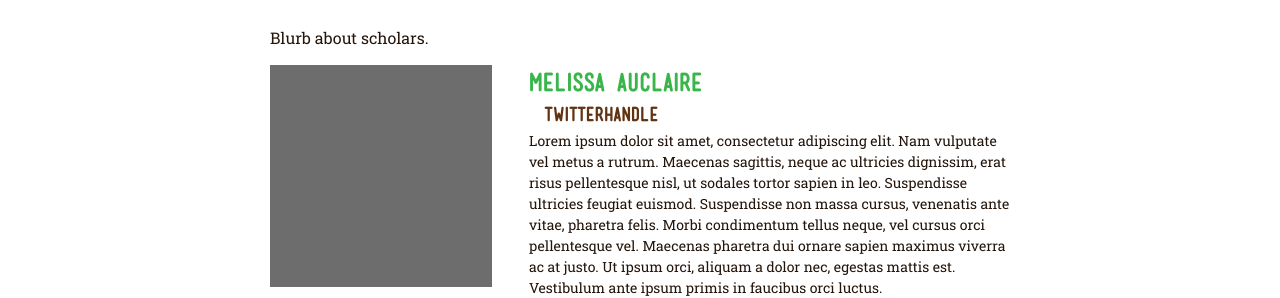
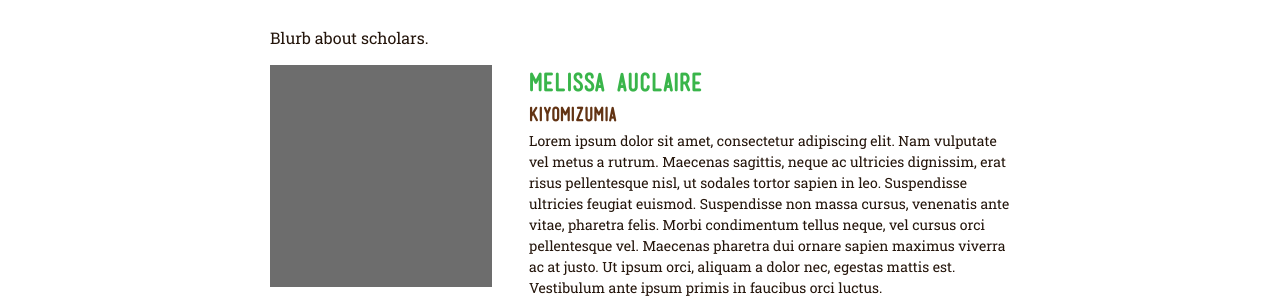
Before and after one commit to BrooklynGamery/gdocexpo, a Jekyll site: the page built from scholars/index.html, in a window 1280 px wide and 900 px high. Shown: the part 283-581 px from the top of the window. Built offline with Jekyll 4.4.1, drawn with Linux system fonts in a browser that asks for light colours.

Commit message:
updating twitter handle

```diff
--- a/_data/scholars.yml
+++ b/_data/scholars.yml
@@ -1,5 +1,5 @@
  - title: Melissa Auclaire
-   team: "@TwitterHandle"
+   team: "kiyomizumia"
    link: http://gamedevsofcolorexpo.com/
    description: "Lorem ipsum dolor sit amet, consectetur adipiscing elit. Nam vulputate vel metus a rutrum. Maecenas sagittis, neque ac ultricies dignissim, erat risus pellentesque nisl, ut sodales tortor sapien in leo. Suspendisse ultricies feugiat euismod. Suspendisse non massa cursus, venenatis ante vitae, pharetra felis. Morbi condimentum tellus neque, vel cursus orci pellentesque vel. Maecenas pharetra dui ornare sapien maximus viverra ac at justo. Ut ipsum orci, aliquam a dolor nec, egestas mattis est. Vestibulum ante ipsum primis in faucibus orci luctus."
    image: FirstName_LastName.png
```
